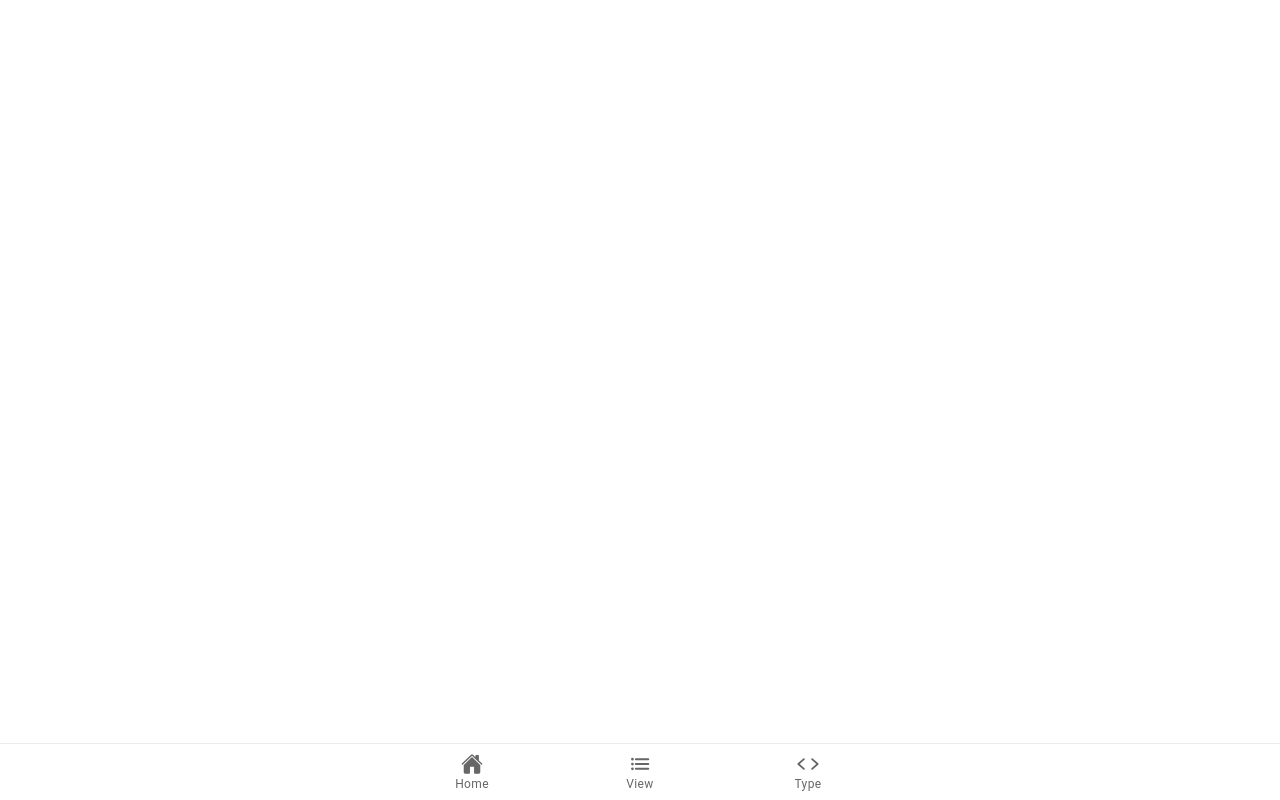
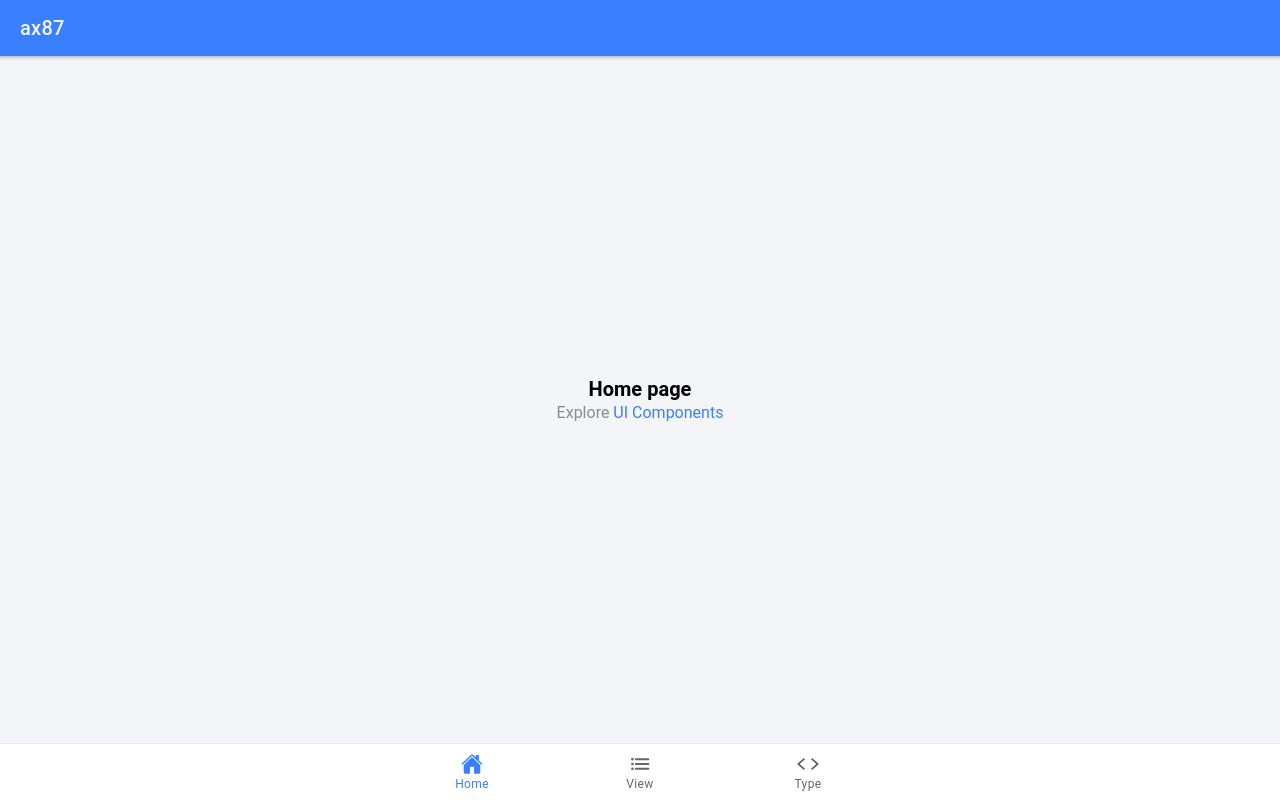
Before and after one commit to david-slatinek/ax87, a React (Create React App) app in the folder app/: page /home in a window 1280 px wide. Built offline with nearby package versions, Linux system fonts and the light colour scheme.

Commit message:
Rename Tab1 to Home and update it

```diff
--- a/app/src/App.tsx
+++ b/app/src/App.tsx
@@ -11,7 +11,7 @@ import {
 } from '@ionic/react';
 import {IonReactRouter} from '@ionic/react-router';
 import {code, home, list} from 'ionicons/icons';
-import Tab1 from './pages/Tab1';
+import Home from './pages/Home';
 import Tab2 from './pages/Tab2';
 
 /* Core CSS required for Ionic components to work properly */
@@ -35,8 +35,8 @@ const App: React.FC = () => (
             <IonTabs>
 
                 <IonRouterOutlet>
-                    <Route exact path="/tab1">
-                        <Tab1/>
+                    <Route exact path="/home">
+                        <Home/>
                     </Route>
 
                     <Route exact path="/tab2">
@@ -53,7 +53,7 @@ const App: React.FC = () => (
                 </IonRouterOutlet>
 
                 <IonTabBar slot="bottom">
-                    <IonTabButton tab="tab1" href="/tab1">
+                    <IonTabButton tab="home" href="/home">
                         <IonIcon icon={home}/>
                         <IonLabel>Home</IonLabel>
                     </IonTabButton>
--- a/app/src/components/ExploreContainer.tsx
+++ b/app/src/components/ExploreContainer.tsx
@@ -1,4 +1,5 @@
 import './ExploreContainer.css';
+import React from "react";
 
 interface ContainerProps {
   name: string;
--- /dev/null
+++ b/app/src/pages/Home.tsx
@@ -0,0 +1,20 @@
+import {IonContent, IonHeader, IonPage, IonTitle, IonToolbar} from '@ionic/react';
+import ExploreContainer from '../components/ExploreContainer';
+import React from "react";
+
+const Home: React.FC = () => {
+    return (
+        <IonPage>
+            <IonHeader>
+                <IonToolbar color="primary">
+                    <IonTitle color="light" size="large">ax87</IonTitle>
+                </IonToolbar>
+            </IonHeader>
+            <IonContent fullscreen color="light">
+                <ExploreContainer name="Home page"/>
+            </IonContent>
+        </IonPage>
+    );
+};
+
+export default Home;
--- a/app/src/pages/Tab1.tsx
+++ /dev/null
@@ -1,25 +0,0 @@
-import { IonContent, IonHeader, IonPage, IonTitle, IonToolbar } from '@ionic/react';
-import ExploreContainer from '../components/ExploreContainer';
-import './Tab1.css';
-
-const Tab1: React.FC = () => {
-  return (
-    <IonPage>
-      <IonHeader>
-        <IonToolbar>
-          <IonTitle>Tab 1</IonTitle>
-        </IonToolbar>
-      </IonHeader>
-      <IonContent fullscreen>
-        <IonHeader collapse="condense">
-          <IonToolbar>
-            <IonTitle size="large">Tab 1</IonTitle>
-          </IonToolbar>
-        </IonHeader>
-        <ExploreContainer name="Tab 1 page" />
-      </IonContent>
-    </IonPage>
-  );
-};
-
-export default Tab1;
```
Also changed, not shown: app/src/theme/variables.css (+22 -25 lines), app/src/pages/Tab1.css (deleted).
